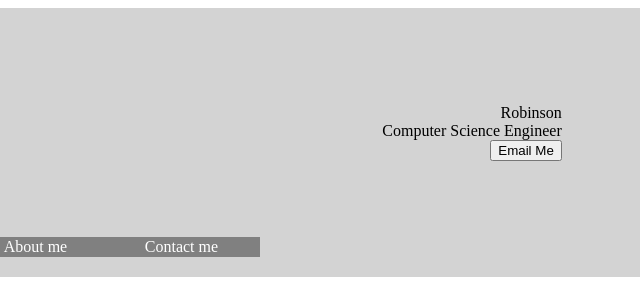
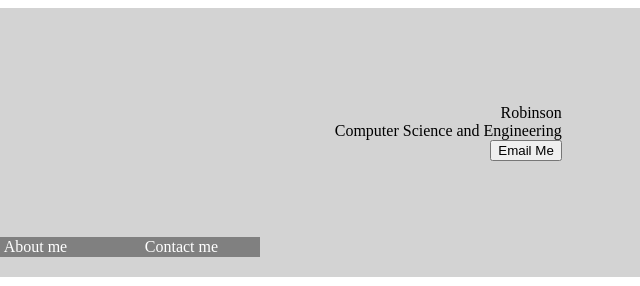
Before and after one commit to CodesWithRobi/PortfolioVer0.0, a plain HTML site: page index.html in a window 1280 px wide. Shown: the top 286 px of the page, 582-1222 px from the left. Drawn offline with Linux system fonts and the light colour scheme.

Commit message:
Fixed typos

```diff
--- a/index.html
+++ b/index.html
@@ -22,7 +22,7 @@
 
               <td width="33%" align="right">
                 Robinson <br />
-                Computer Science Engineer
+                Computer Science and Engineering
                 <br>
                 <a href="mailto:rayercodes@gmail.com"><button bgcolor="lightblue" type="submit">Email Me</button></a>
               </td>
```
